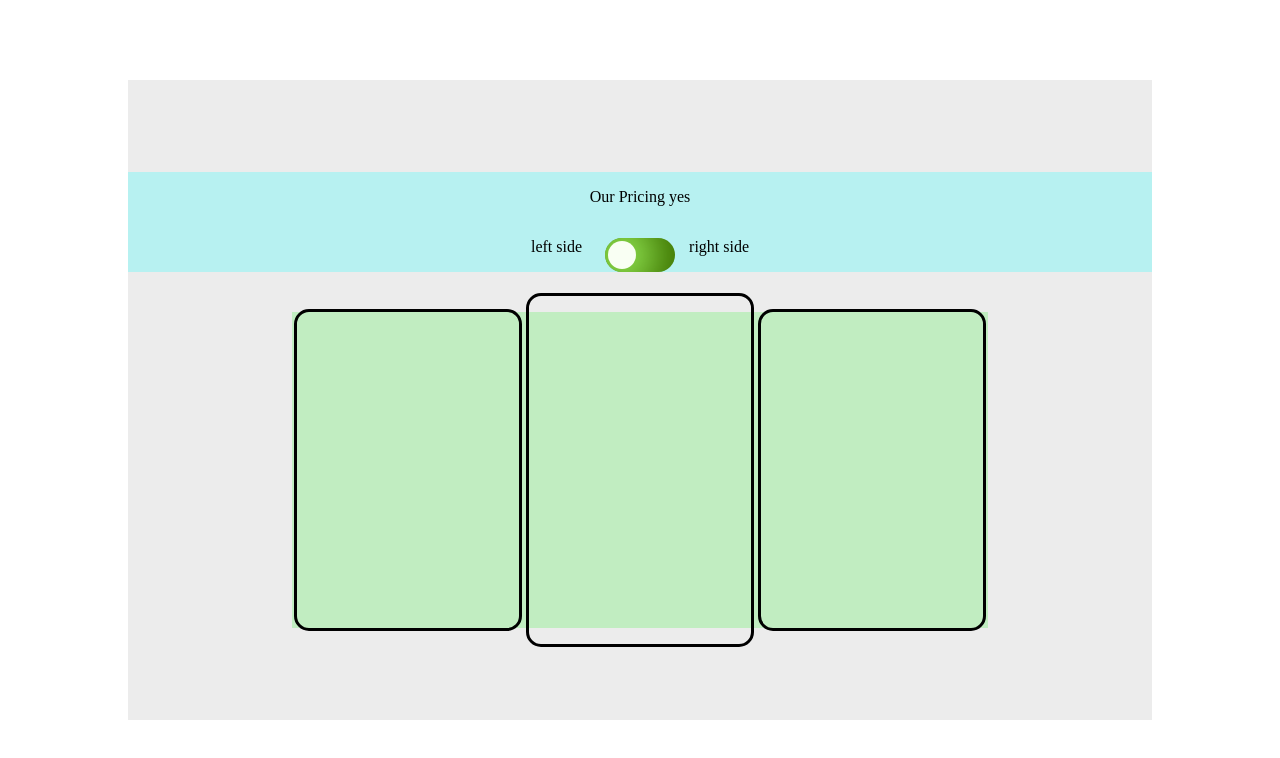
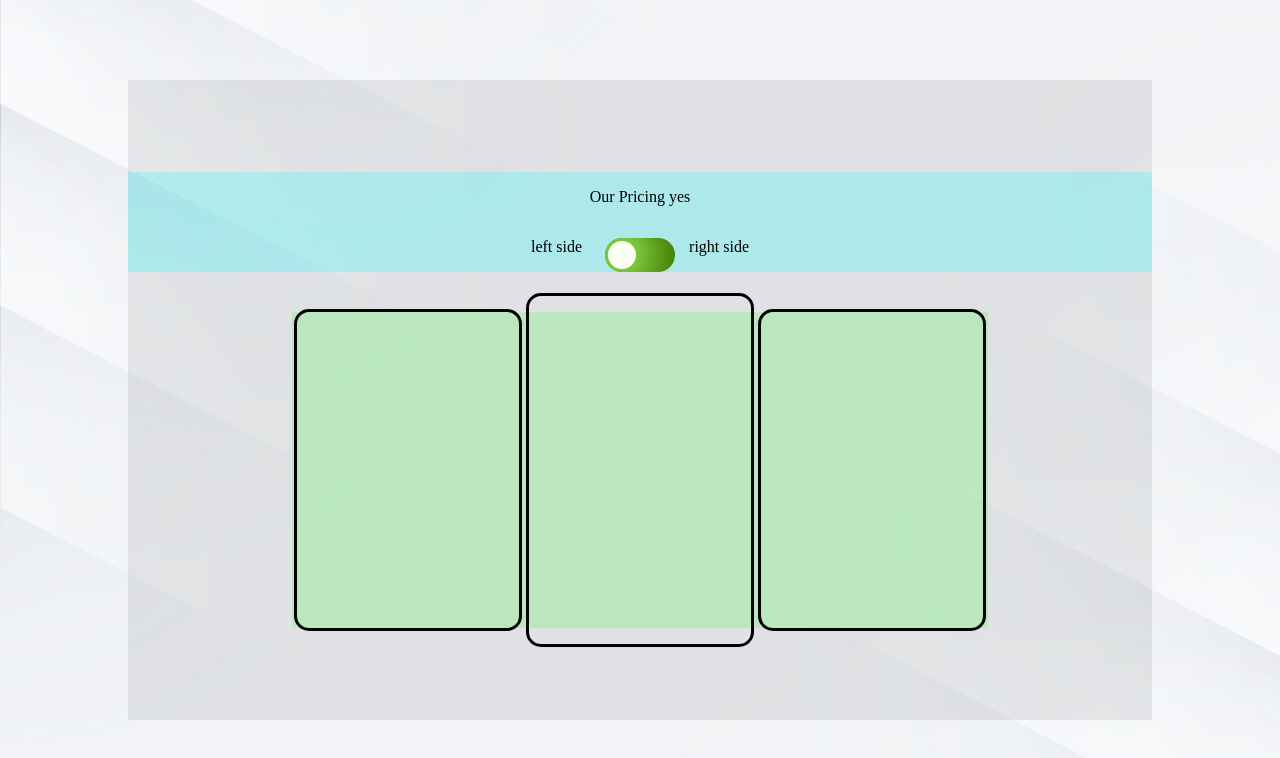
Before and after one commit to moodyplay/PricingComponentWithToggle, a plain HTML site: page index.html in a window 1280 px wide. Shown: the top 758 px of the page. Drawn offline with Linux system fonts and the light colour scheme.

Commit message:
background

```diff
--- a/style.css
+++ b/style.css
@@ -5,7 +5,9 @@ body{
   display: flex;
   justify-content: center;
   align-items: center;
-  background: linear-gradient(to bottom right, rgb(255, 255, 255), rgb(255, 255, 255));
+  background:url(background.jpg);
+  background-size:cover;
+
 }
 .page{
   display:flex;
```
Also changed, not shown: index.html (+1 -0 lines), background.jpg (added).
